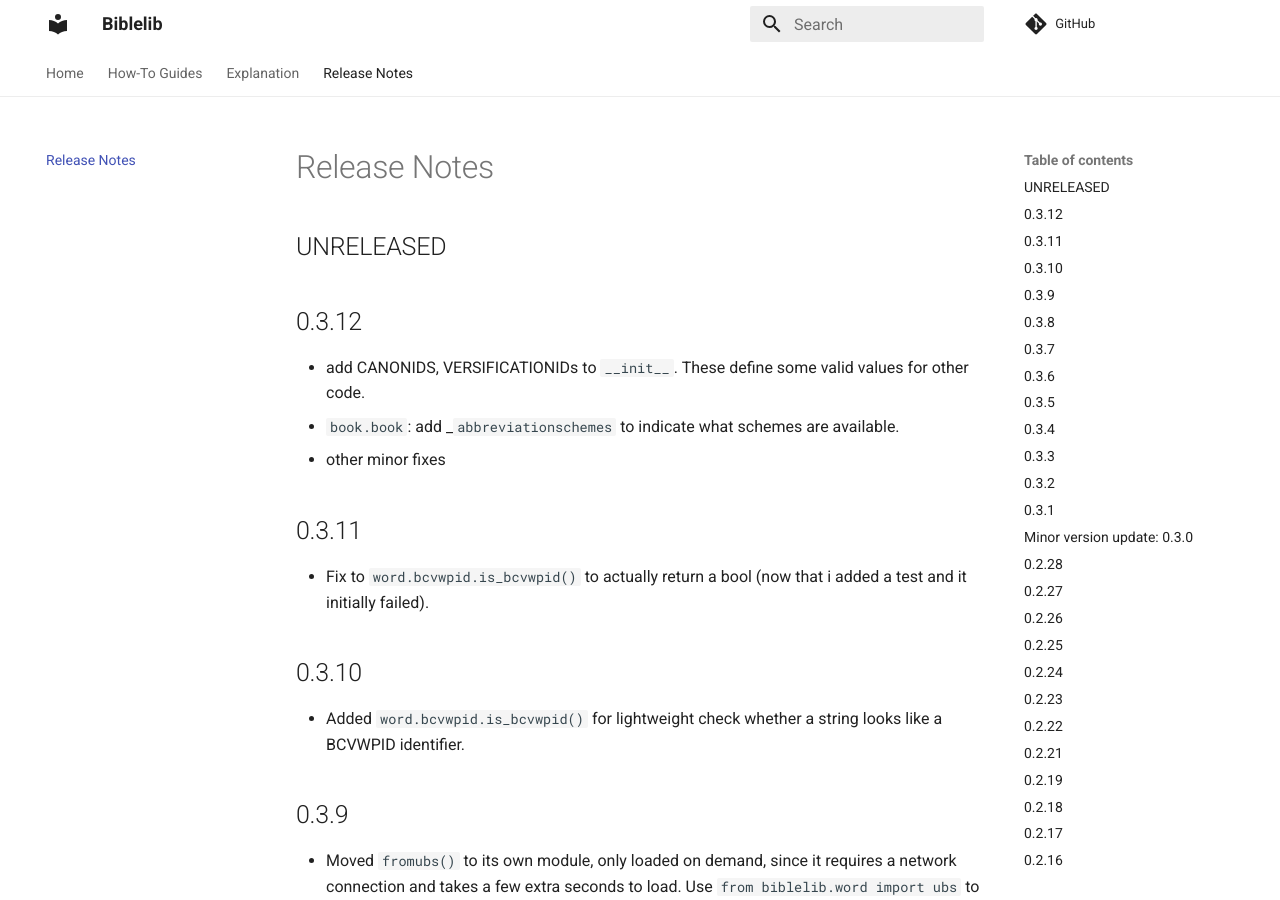
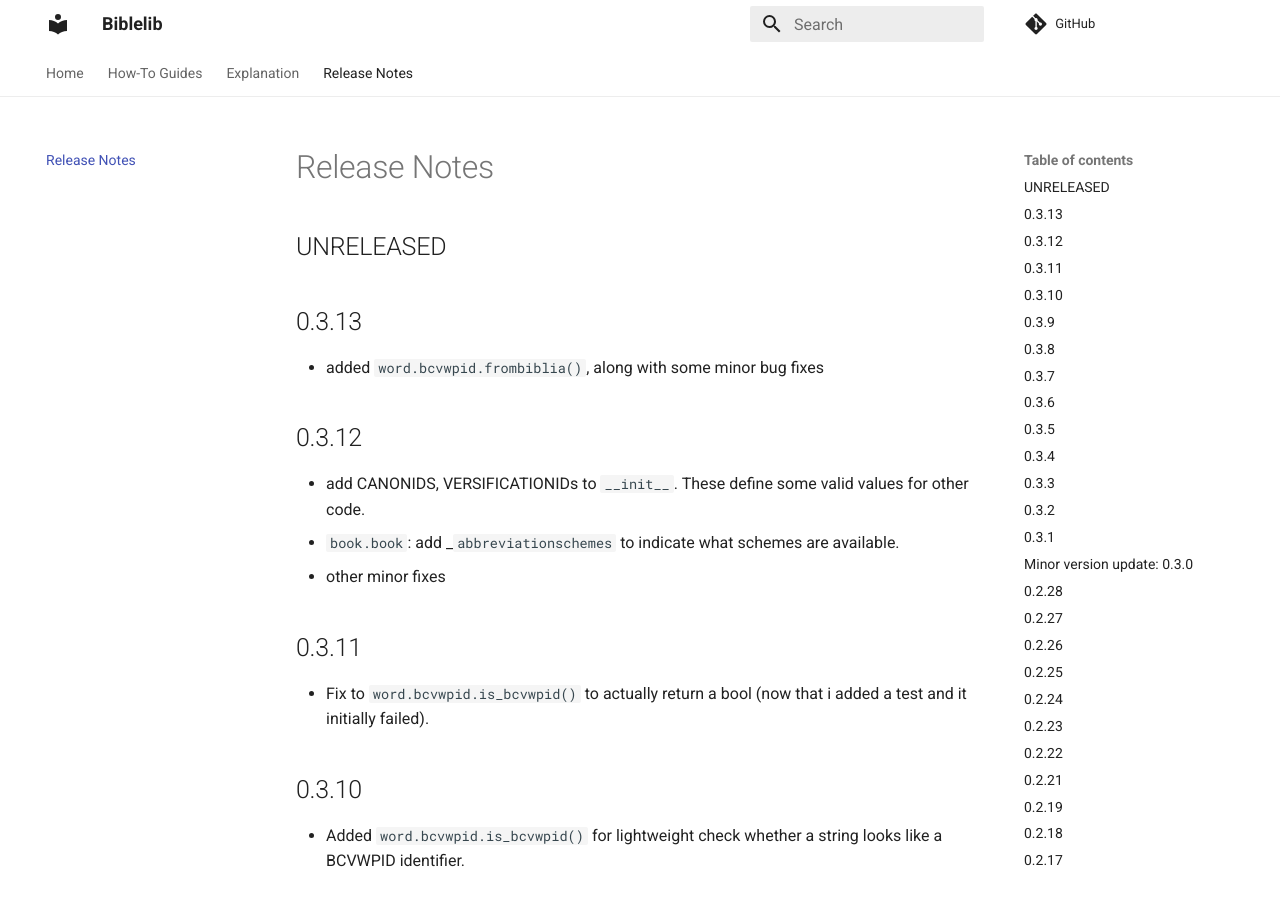
Before and after one commit to Clear-Bible/Biblelib, an MkDocs documentation site: the page built from docs/ReleaseNotes.md, in a window 1280 px wide and 900 px high. Built offline with MkDocs 1.6.1 and Material for MkDocs 9.7.7, drawn with Linux system fonts in a browser that asks for light colours; comment, search, counter and statistics services are not loaded.

Commit message:
v 0.3.13

```diff
--- a/docs/ReleaseNotes.md
+++ b/docs/ReleaseNotes.md
@@ -1,6 +1,10 @@
 # Release Notes
 
 ## UNRELEASED
+
+## 0.3.13
+
+- added `word.bcvwpid.frombiblia()`, along with some minor bug fixes
 
 ## 0.3.12
 
--- a/pyproject.toml
+++ b/pyproject.toml
@@ -1,6 +1,6 @@
 [tool.poetry]
 name = "biblelib"
-version = "0.3.12"
+version = "0.3.13"
 description = "Utilities for working with metadata for Bible books, references, pericopes, and other units."
 authors = ["Sean Boisen <sean.boisen@gmail.com>"]
 repository = "https://github.com/Clear-Bible/Biblelib/"
```
Also changed, not shown: docs/.#ReleaseNotes.md (deleted, +0 -1 lines).
